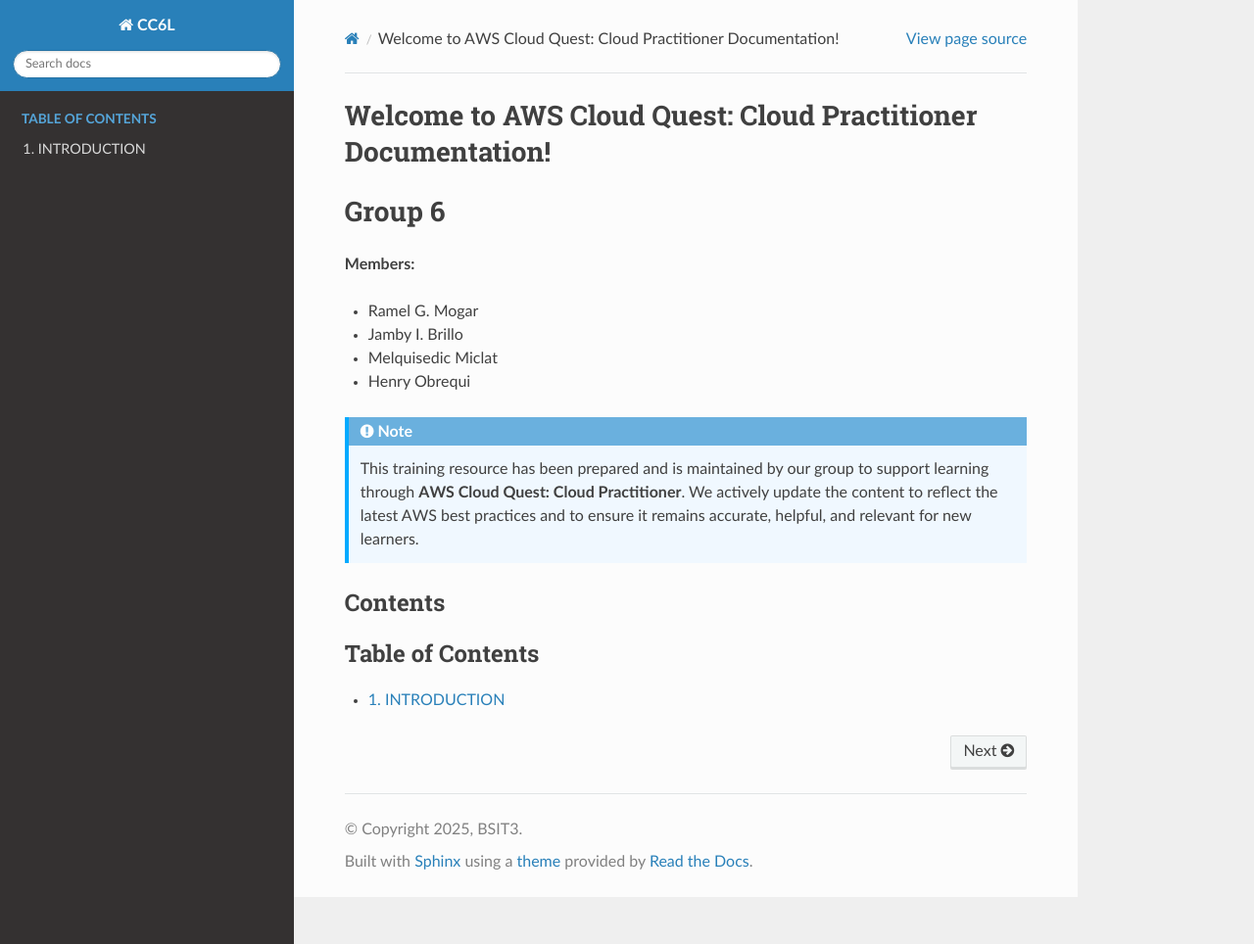
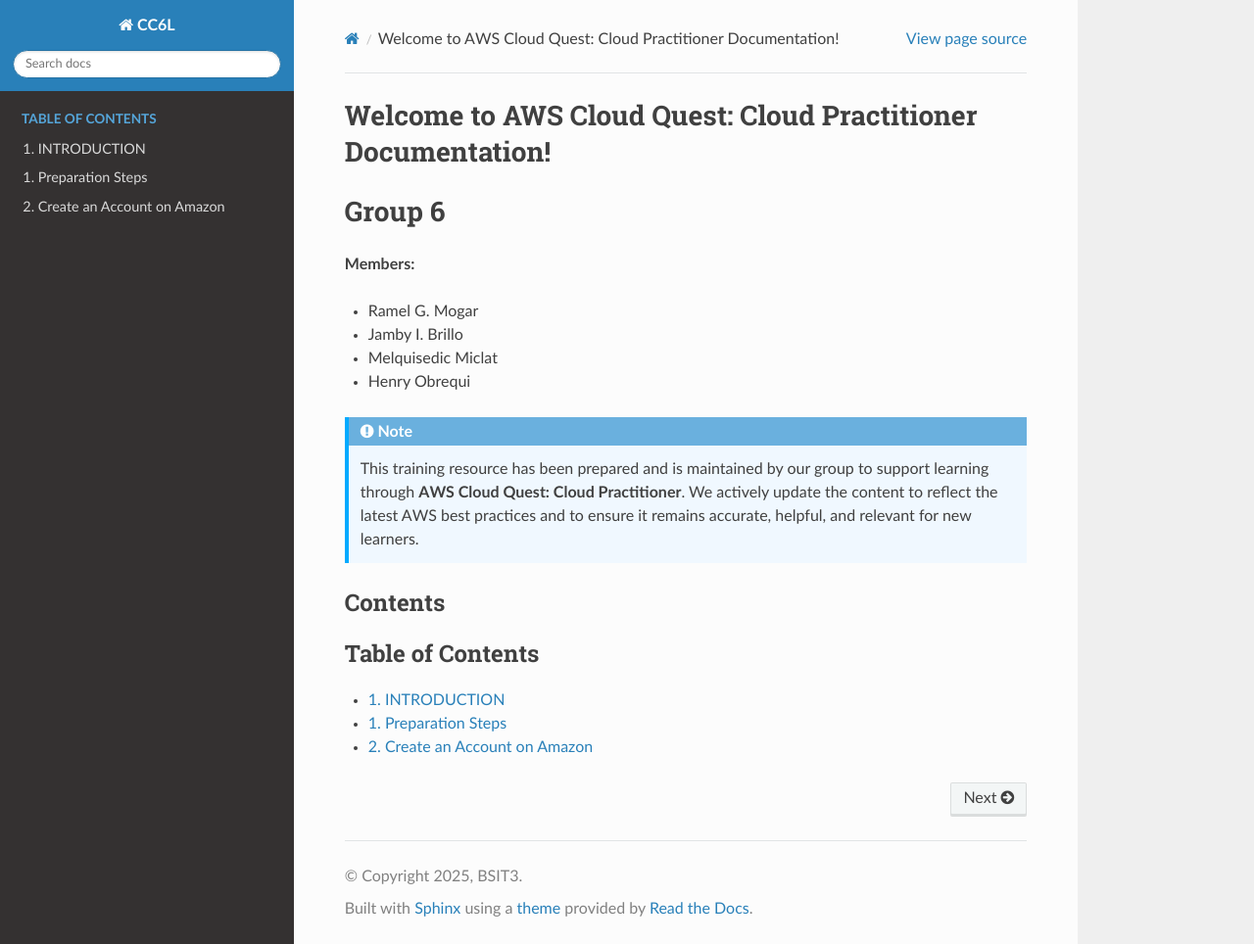
Before and after one commit to jambybrillo/aws_partitioner, a Sphinx documentation site: the page built from docs/source/index.rst, in a window 1280 px wide and 964 px high. Shown: the whole window at 98% size. Built offline with Sphinx 7.4.7 and the Read the Docs theme 3.1.0, drawn with Linux system fonts in a browser that asks for light colours; pages that are not in the unit, such as notebooks, are missing from menus.

Commit message:
Update index.rst

```diff
--- a/docs/source/preparation/index.rst
+++ b/docs/source/preparation/index.rst
@@ -4,4 +4,5 @@
    :numbered:
 
 
-   preparation
+   preparation_steps
+   create_an_amazon_account
```
